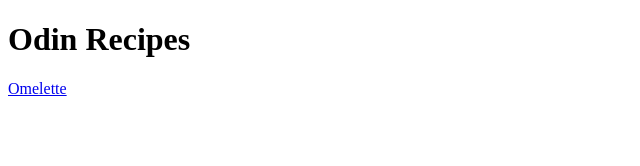
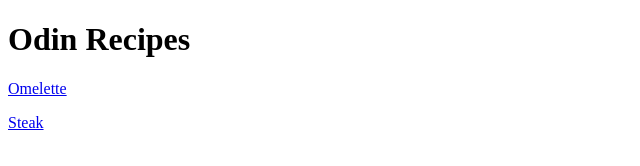
Before and after one commit to Runier95/odin-recipes, a plain HTML site: page index.html in a window 1280 px wide. Shown: the full height of the page, 0-640 px from the left. Drawn offline with Linux system fonts and the light colour scheme.

Commit message:
update index to contain steak recipe

```diff
--- a/index.html
+++ b/index.html
@@ -12,5 +12,6 @@
 <body>
     <h1>Odin Recipes</h1>
     <p><a href="./recipes/omelette.html">Omelette</a></p>
+    <p><a href="./recipes/steak.html">Steak</a></p>
 </body>
 </html>
```
